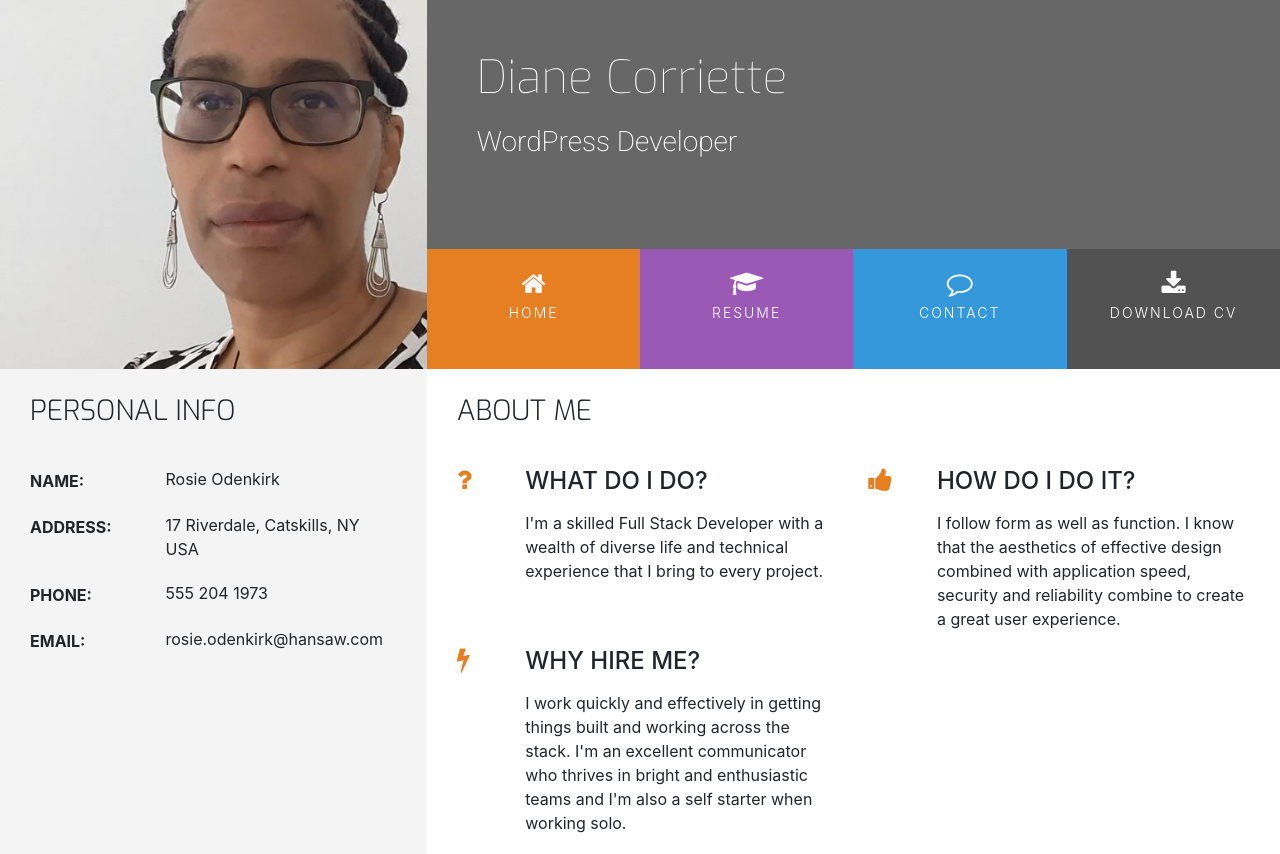
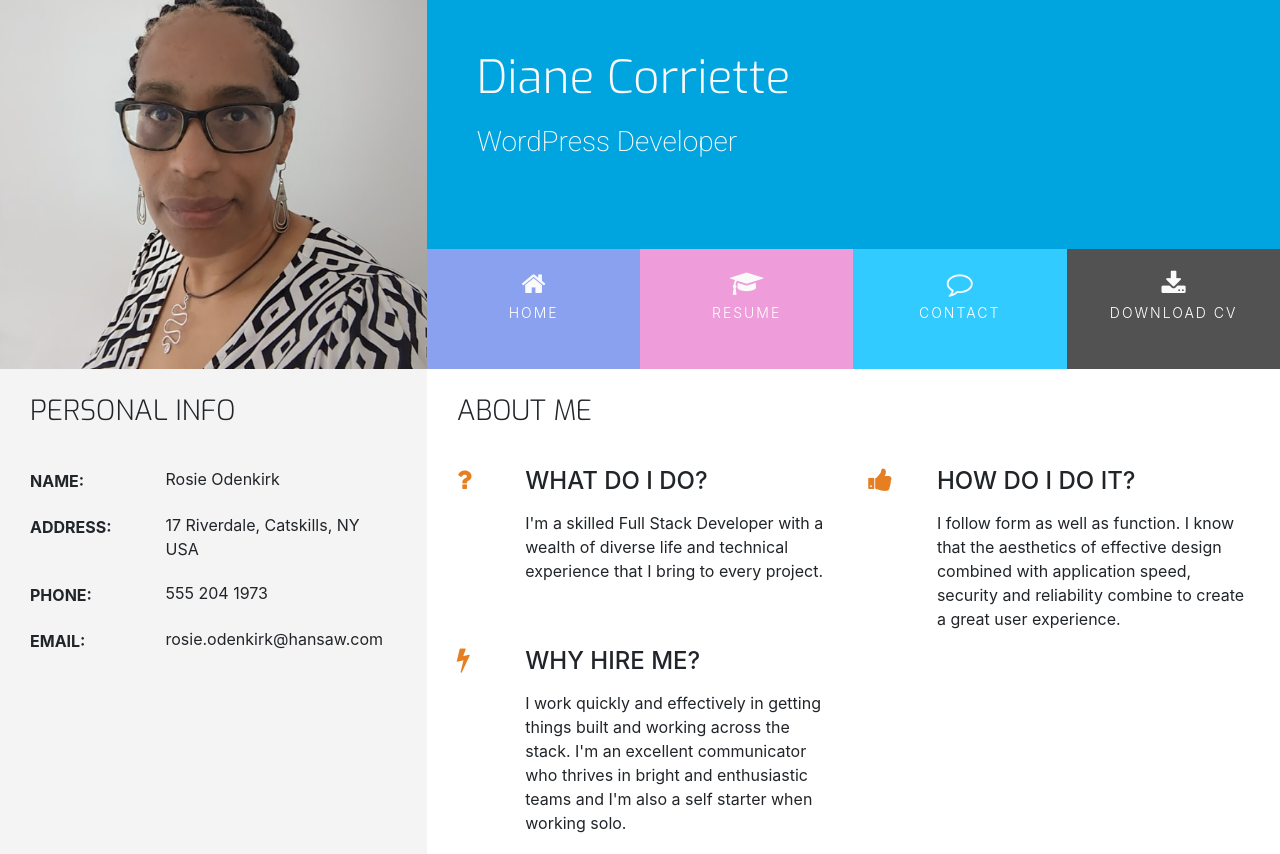
Before and after one commit to todiane/ucd-resume, a plain HTML site: page index.html in a window 1280 px wide. Shown: the top 854 px of the page. Drawn offline with nearby package versions, Linux system fonts and the light colour scheme.

Commit message:
Update colour scheme for header and tab area

```diff
--- a/assets/css/style.css
+++ b/assets/css/style.css
@@ -3,7 +3,7 @@
 /*--------------------------------------------Colors*/
 
 .bg-color-name-title {
-    background-color: #676767;
+    background-color: #00a5e0;
 }
 
 .bg-color-three-reasons {
@@ -23,15 +23,15 @@
 }
 
 .ui-menu-color-home {
-    background-color: #e67e22;
+    background-color: #89a1ef;
 }
 
 .ui-menu-color-resume {
-    background-color: #9b59b6;
+    background-color: #ef9cda;
 }
 
 .ui-menu-color-contact {
-    background-color: #3498db;
+    background-color: #32cbff;
 }
 
 .ui-menu-color-download {
@@ -90,7 +90,7 @@ header {
 }
 
 .logo {
-    background: url("../images/diane-corriette.jpg");
+    background: url("../images/dianecorriette2.png");
     background-position: center;
     background-repeat: no-repeat;
     background-size: cover;
@@ -102,10 +102,10 @@ header {
 
 .name {
     font-family: "Exo", sans-serif;
-    font-weight: 100;
+    font-weight: 300;
     font-size: 46px;
     margin-top: 50px;
-    color: #fff;
+    color: #fafafa;
 }
 
 .title {
@@ -114,7 +114,7 @@ header {
     font-size: 28px;
     margin-top: 20px;
     margin-bottom: 90px;
-    color: #fff;
+    color: #fafafa;
 }
 
 .list-inline-item:not(:last-child) {
--- a/index.html
+++ b/index.html
@@ -64,7 +64,7 @@
                 <li
                   class="col-6 col-sm-3 list-inline-item ui-menu-color-download menuitem"
                 >
-                  <a href="download.html" class="hvr-sweep-to-bottom"
+                  <a href="" class="hvr-sweep-to-bottom"
                     ><i class="fa fa-download" aria-hidden="true"></i
                     ><span>Download CV</span></a
                   >
```
Also changed, not shown: assets/images/dianecorriette.png (added), assets/images/dianecorriette2.png (added).
